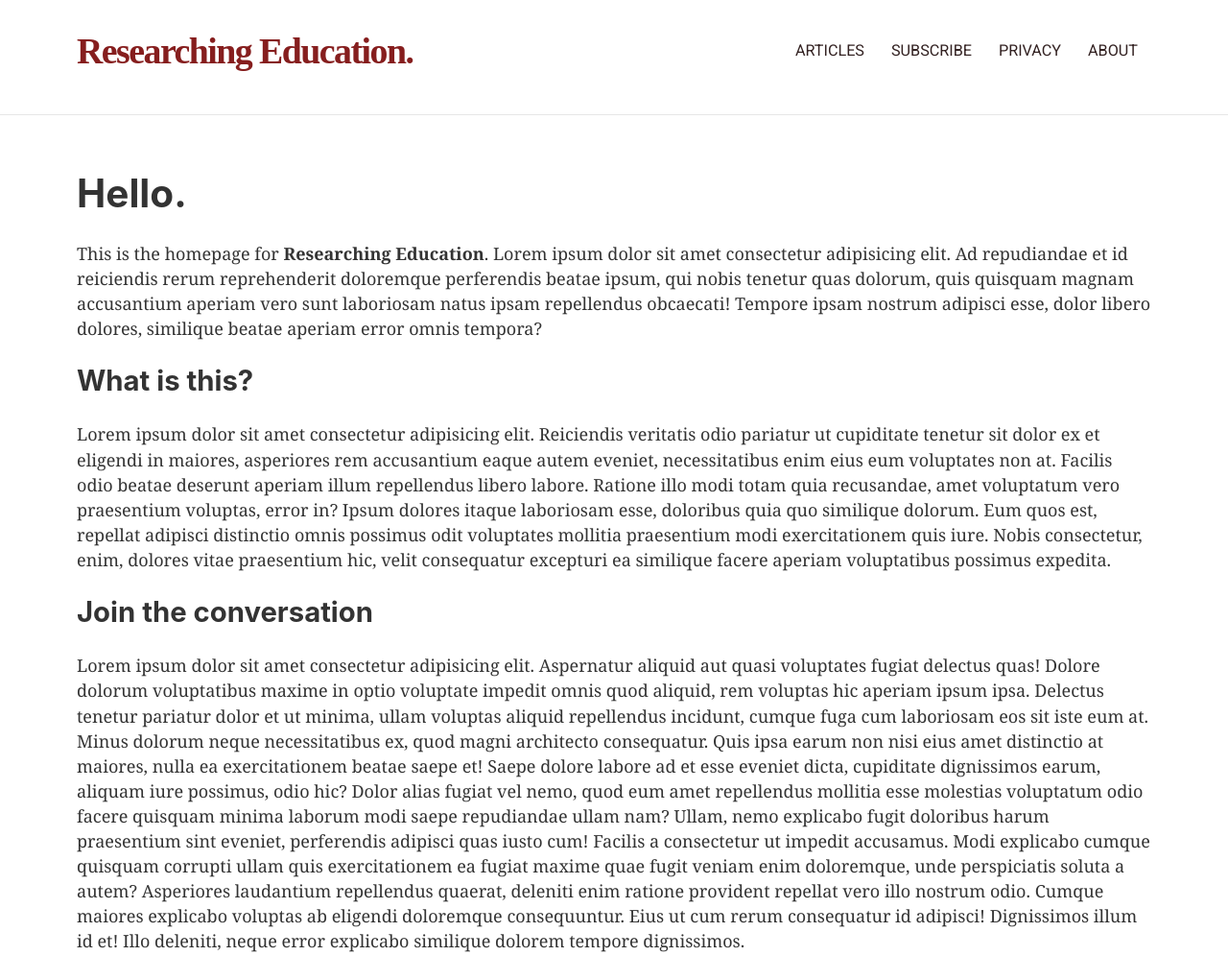
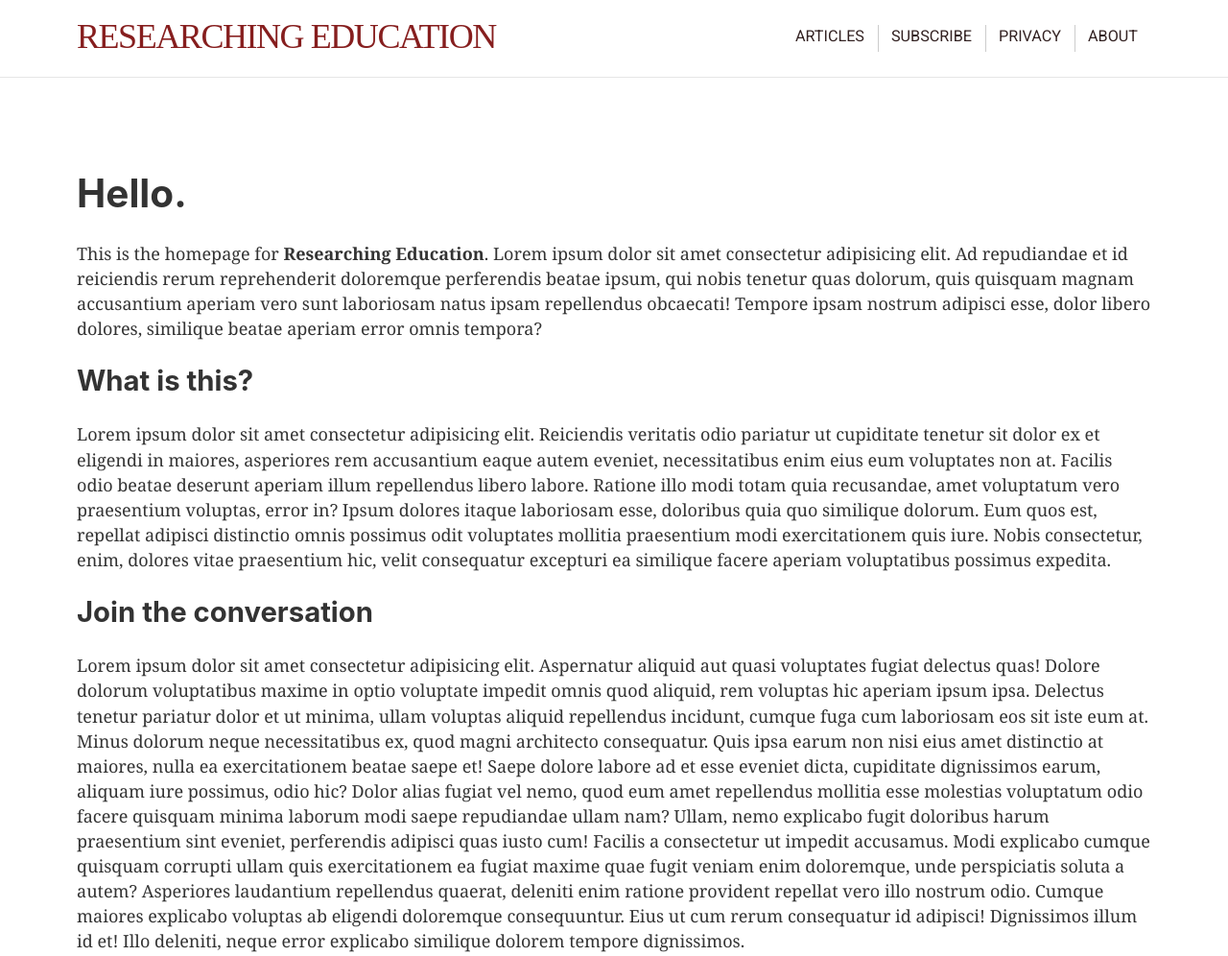
Before and after one commit to moon920830/researching-education-front, a Gatsby site: page / in a window 1280 px wide. Shown: the top 996 px of the page at 96% size. Built offline with nearby package versions, Linux system fonts and the light colour scheme; Gatsby itself is replaced by a stand-in of ours.

Commit message:
Finalized header layout and fonts. Added seperators to menu. Tried using pseudo::after classes to do ths but no luck.

```diff
--- a/gatsby-config.js
+++ b/gatsby-config.js
@@ -1,6 +1,6 @@
 module.exports = {
   siteMetadata: {
-    title: `Researching Education.`,
+    title: `Researching Education`,
     subTitle: 'Discussing practice and research in learning',
     description: ``,
     author: `@TomDSweeney`,
@@ -38,7 +38,7 @@ module.exports = {
           '**/*/*/tags',
           '**/*/*/taxonomies',
           '**/*/*/users',
-          '**/*/*/menus'
+          '**/*/*/menus',
         ],
       },
     },
--- a/src/components/header.js
+++ b/src/components/header.js
@@ -10,11 +10,12 @@ const Header = ({ siteTitle, siteSubtitle }) => (
         <Link
           to="/"
           style={{
-            fontFamily: 'EB Garamond',
+            fontFamily: 'Oswald',
+            textTransform: 'uppercase',
             fontStyle: 'normal',
-            fontWeight: '800',
+            fontWeight: '400',
             lineHeight: 'normal',
-            fontSize: '2.1rem',
+            fontSize: '2rem',
             letterSpacing: '-0.04em',
             color: `#861E1E`,
             textDecoration: `none`,
@@ -23,7 +24,6 @@ const Header = ({ siteTitle, siteSubtitle }) => (
           {siteTitle}
         </Link>
       </h1>
-
       <MainMenu />
     </div>
   </div>
--- a/src/components/layout.css
+++ b/src/components/layout.css
@@ -658,20 +658,42 @@ pre tt:after {
   align-content: flex-end;
 }
 
-.menu__item {
-  margin: 0 6px 0 6px;
-  padding: 10px 8px 10px 8px;
+.menu__list {
+  vertical-align: middle;
+  padding: 0;
+  margin: 0;
+  height: 28px;
+  text-align: center;
+}
+
+.menu__list--item {
+  display: inline-block;
+  padding: 0;
+  margin: 0;
+}
+
+.menu__list--item-seperator {
+  background-color: #ccc;
+  display: block;
+  position: absolute;
+  height: 28px;
+  width: 1px;
+  top: 50%;
+  margin-top: -14px;
+}
+
+.menu__list--item-link {
   color: #332222;
   text-decoration: none;
   text-transform: uppercase;
   font-family: Roboto, BlinkMacSystemFont, 'Segoe UI', Oxygen, Ubuntu, Cantarell;
-
   font-size: 0.9rem;
+  position: relative;
+  margin: 0 6px 0 6px;
+  padding: 10px 8px 10px 8px;
 }
-
-.menu__item:hover {
+.menu__list--item-link:hover {
   color: red;
-  border-bottom: 1px solid red;
 }
 
 /* post layout */
@@ -890,7 +912,7 @@ pre tt:after {
 
 .site-mast {
   background: white;
-  height: 120px;
+  height: 81px;
   position: fixed;
   left: 0;
   top: 0;
@@ -900,10 +922,9 @@ pre tt:after {
 }
 
 .header {
-  padding: 30px 80px 30px 80px;
+  padding: 14px 80px 10px 80px;
   align-items: center;
   justify-content: space-between;
-  width: 100%;
   display: flex;
   flex-grow: 0;
   flex-shrink: 1;
@@ -911,3 +932,7 @@ pre tt:after {
   max-width: 1280px;
   margin: 0 auto;
 }
+
+.header__title {
+  font-family: oswald, Helvetica, sans-serif;
+}
--- a/src/components/menu/mainMenu.js
+++ b/src/components/menu/mainMenu.js
@@ -5,18 +5,31 @@ class MainMenu extends Component {
   render() {
     return (
       <nav class="menu">
-        <Link to="/articles" className="menu__item">
+        <ul class="menu__list">
+          <li class="menu__list--item">
+            <Link to="/articles" className="menu__list--item-link">
               Articles
             </Link>
-        <Link to="/subscribe" className="menu__item">
+          </li>
+          <li class="menu__list--item">
+            <Link to="/subscribe" className="menu__list--item-link">
               Subscribe
             </Link>
-        <Link to="/privacy" className="menu__item">
+            <div class="menu__list--item-seperator" />
+          </li>
+          <li class="menu__list--item">
+            <Link to="/privacy" className="menu__list--item-link">
               Privacy
             </Link>
-        <Link to="/about" className="menu__item">
+            <div class="menu__list--item-seperator" />
+          </li>
+          <li class="menu__list--item">
+            <Link to="/about" className="menu__list--item-link">
               About
             </Link>
+            <div class="menu__list--item-seperator" />
+          </li>
+        </ul>
       </nav>
     );
   }
```
Lines whose indentation alone changed are shown as unchanged.
